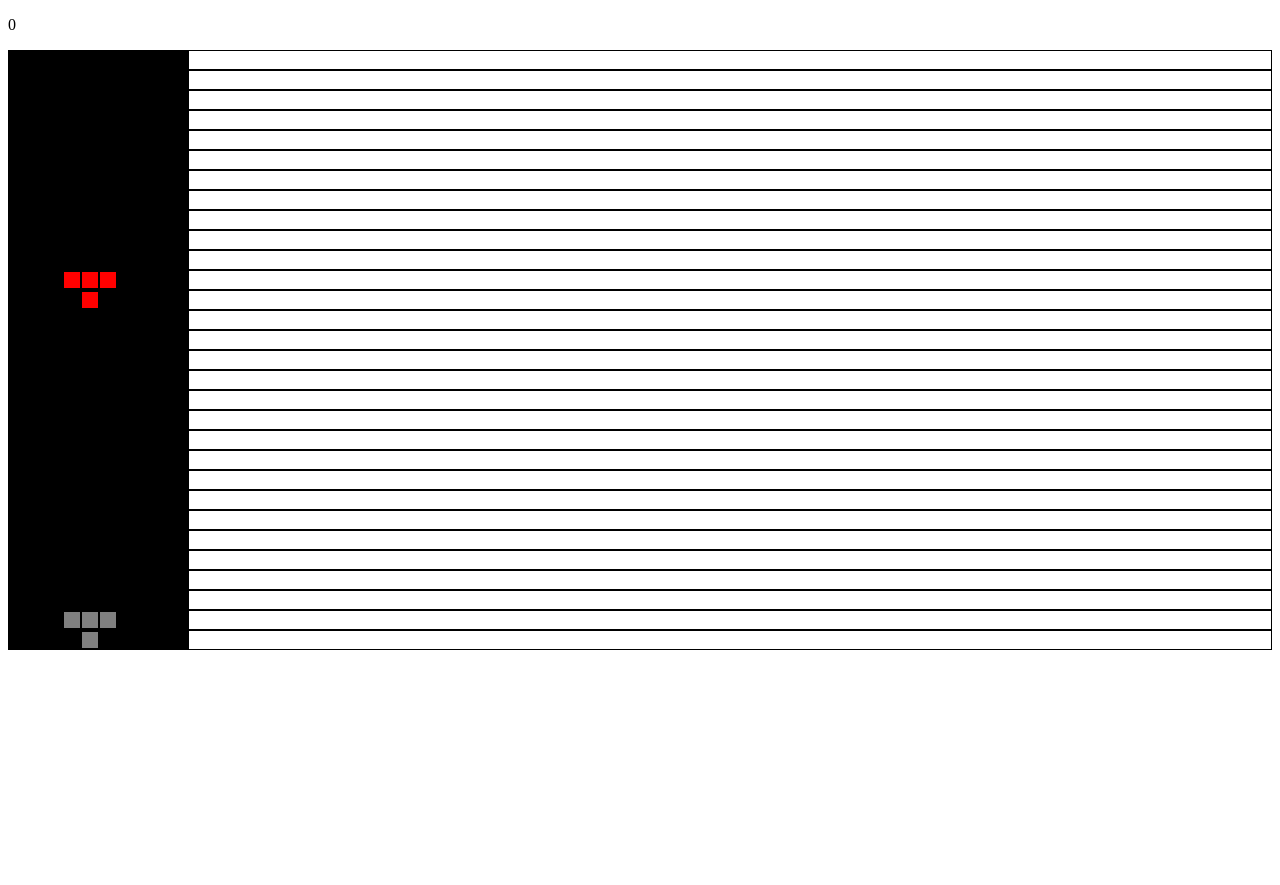
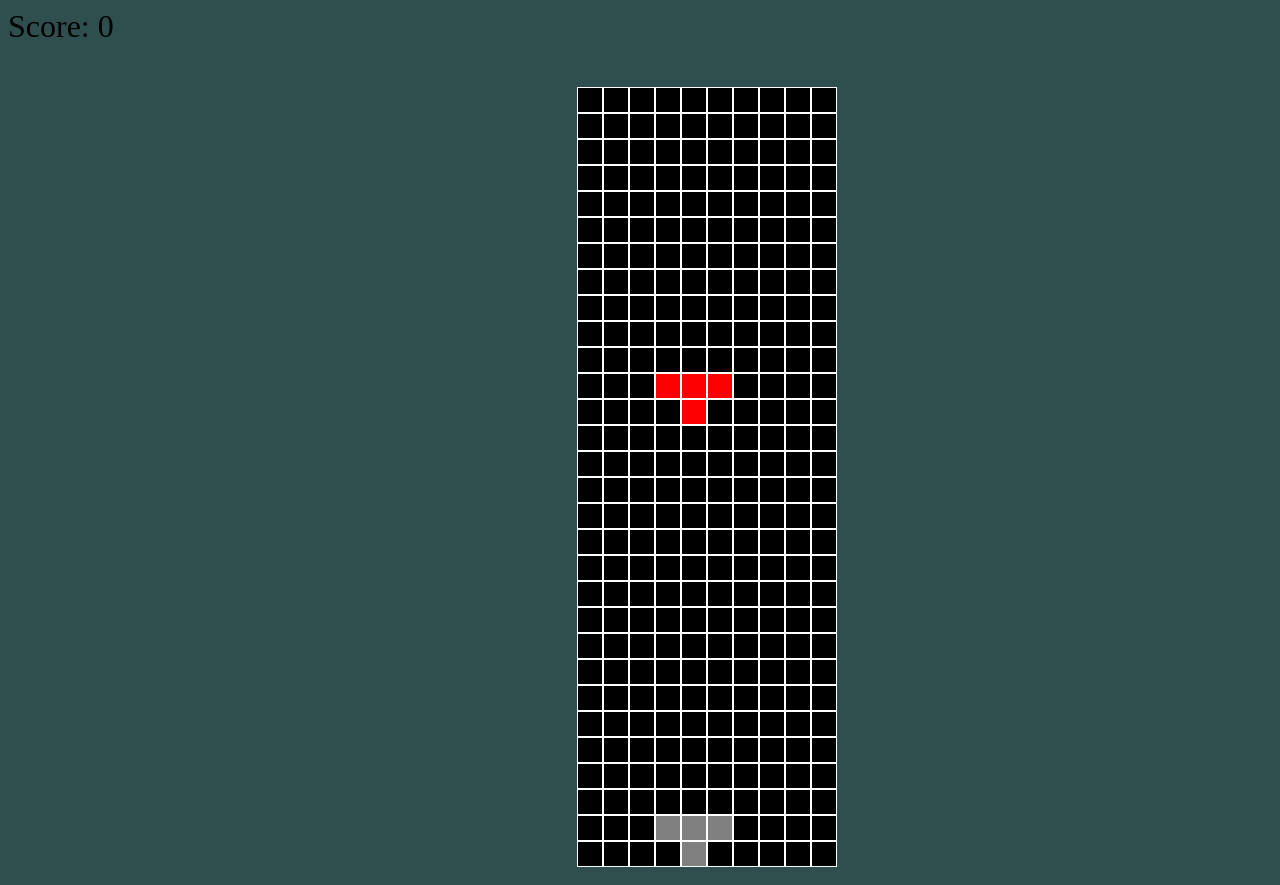
Before and after one commit to tuckajdooleh/tetris, a plain HTML site: page index.html in a window 1280 px wide. Before the commit the page ends 800 px from the top, so only its background shows below. Drawn offline with Linux system fonts and the light colour scheme.

Commit message:
changed graphics

```diff
--- a/index.html
+++ b/index.html
@@ -6,10 +6,10 @@
 		<meta name="viewport" content="width=device-width, initial-scale=1.0" />
 		<title>Document</title>
 	</head>
-	<body>
-		<p id="score">0</p>
+	<body style="background-color: darkslategrey; font-size: 32px">
+		<span>Score: </span><span id="score" style="">0</span>
 		<p id="grid"></p>
-		<div id="table"></div>
+		<div id="table" style="margin: auto; width: 10%; padding: 10px"></div>
 
 		<script>
 			//shapes will just be an array of coordinates that I will loop over and blah blah blah
@@ -24,7 +24,7 @@
 			for (var r = 0; r < height; r++) {
 				var row = document.createElement("DIV");
 				row.style.display = "flex";
-				row.style.border = "solid black 1px";
+				//row.style.border = "solid black 1px";
 
 				for (var c = 0; c < 10; c++) {
 					var key = "" + r + "," + c;
@@ -33,8 +33,8 @@
 						key +
 						`"
 				style="
-					border: solid black 1px;
-					padding: 8px;
+					border: solid white 1px;
+					padding: 12px;
 					background-color: brown;
 				"
 			>
```
